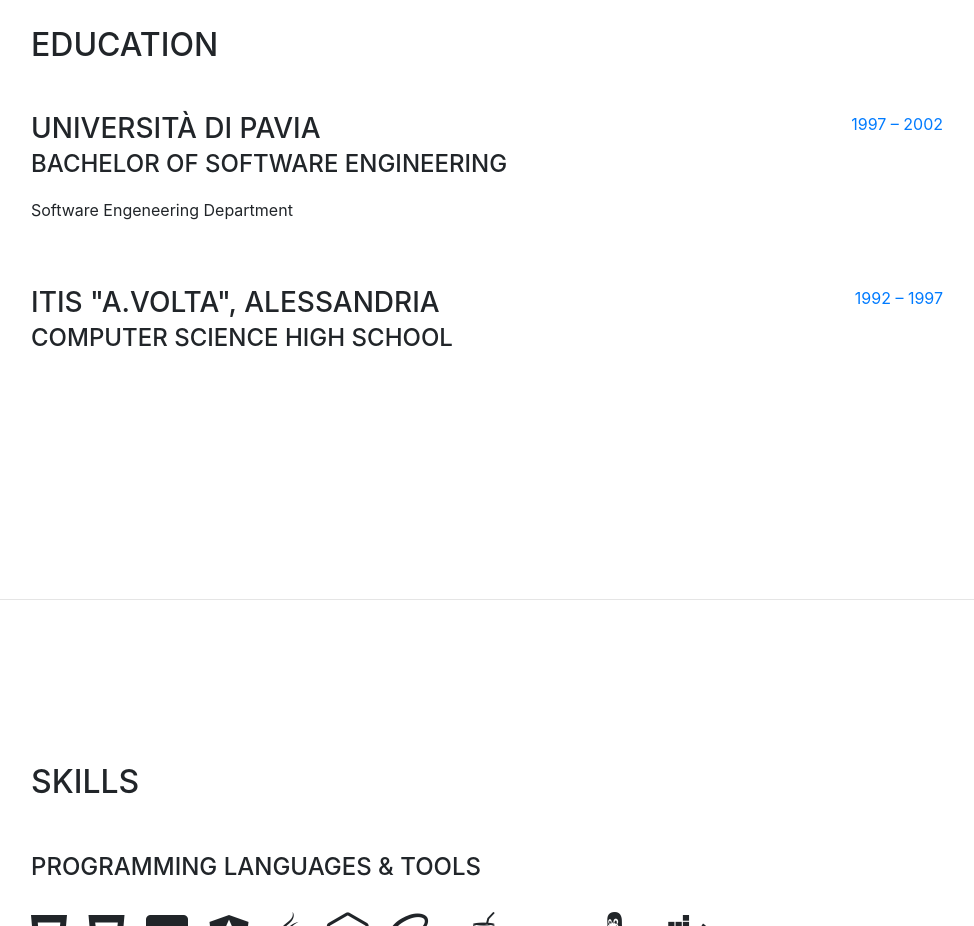
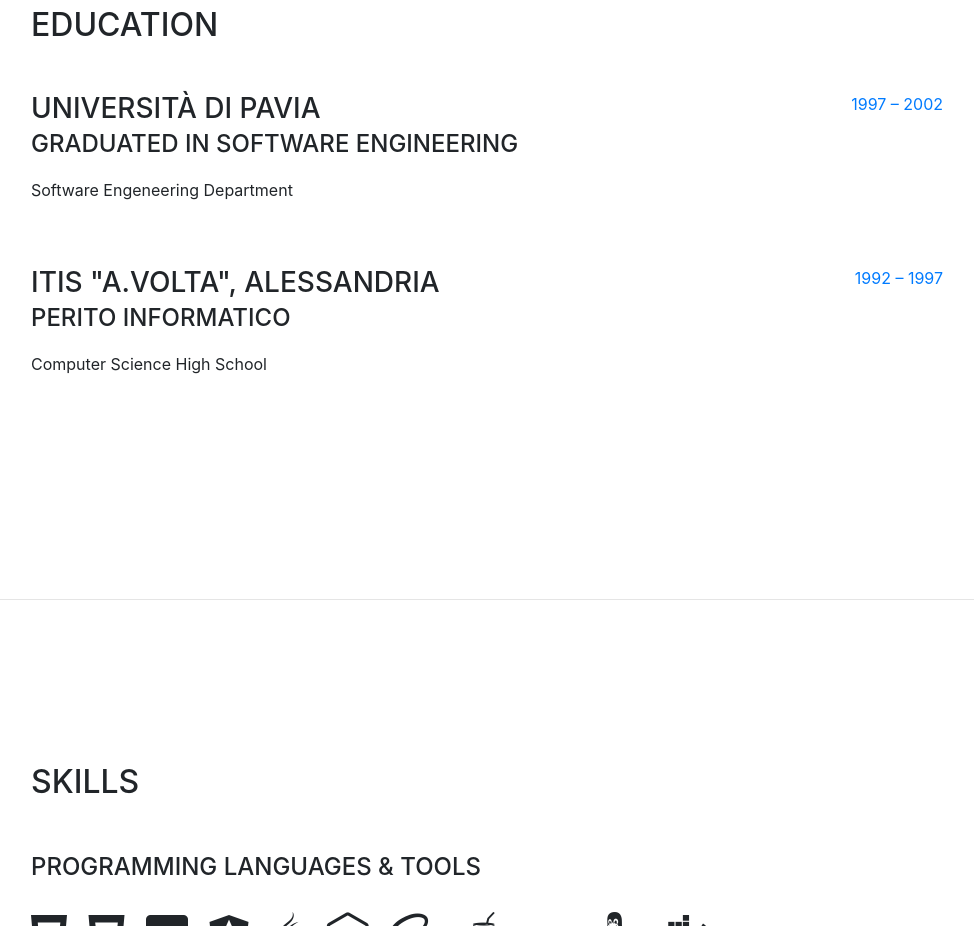
Before and after one commit to corollo/my-resume, a website with bundled scripts: page index.html in a window 1280 px wide. Shown: the part 2040-2966 px from the top of the page, without its empty margins (289-1263 px from the left). Built offline with nearby package versions, Linux system fonts and the light colour scheme; a web font is replaced by a local one.

Commit message:
first commit

```diff
--- a/index.html
+++ b/index.html
@@ -175,7 +175,7 @@
           <div class="resume-item d-flex flex-column flex-md-row mb-5">
             <div class="resume-content mr-auto">
               <h3 class="mb-0">Università di Pavia</h3>
-              <div class="subheading mb-3">Bachelor of Software Engineering</div>
+              <div class="subheading mb-3">Graduated in Software Engineering</div>
               <div>Software Engeneering Department</div>
               <p></p>
             </div>
@@ -187,8 +187,8 @@
           <div class="resume-item d-flex flex-column flex-md-row">
             <div class="resume-content mr-auto">
               <h3 class="mb-0">ITIS "A.Volta", Alessandria</h3>
-              <div class="subheading mb-3">Computer science High School</div>
-              <p></p>
+              <div class="subheading mb-3">Perito Informatico</div>
+              <p>Computer Science High School</p>
             </div>
             <div class="resume-date text-md-right">
               <span class="text-primary">1992 – 1997</span>
```
